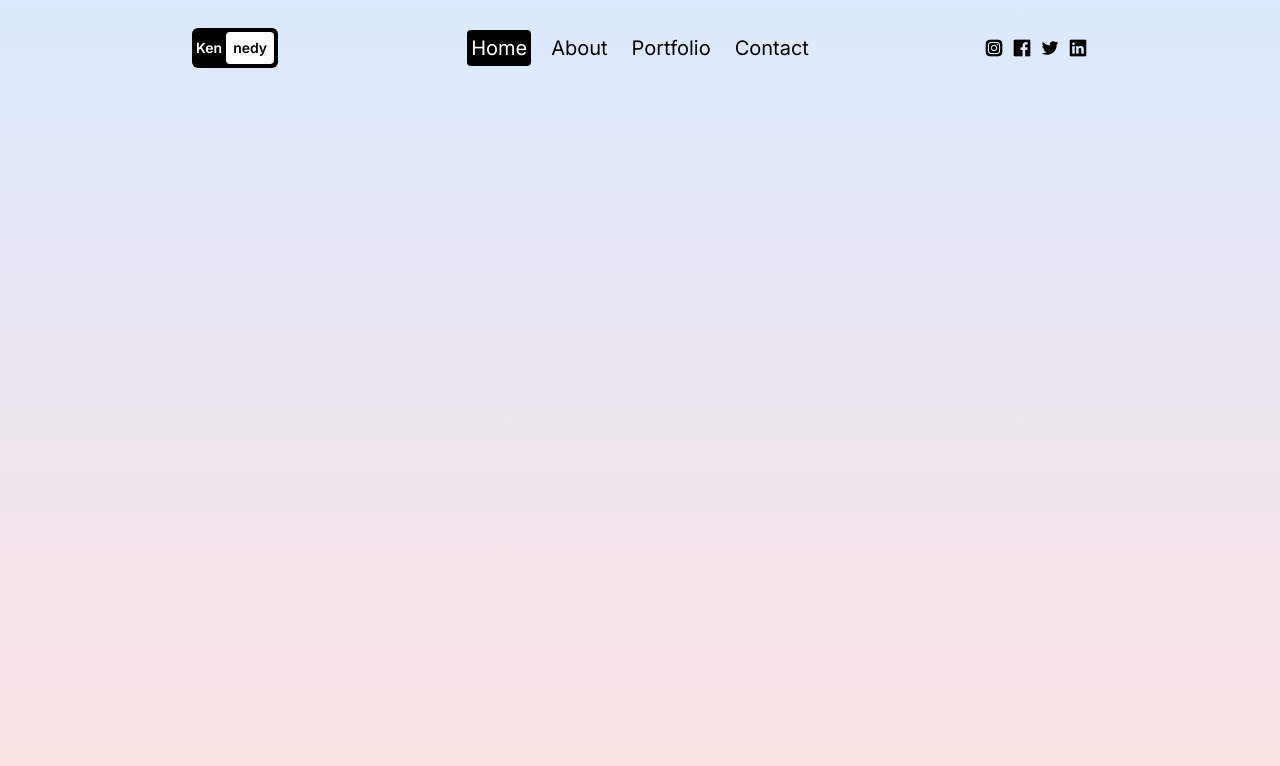
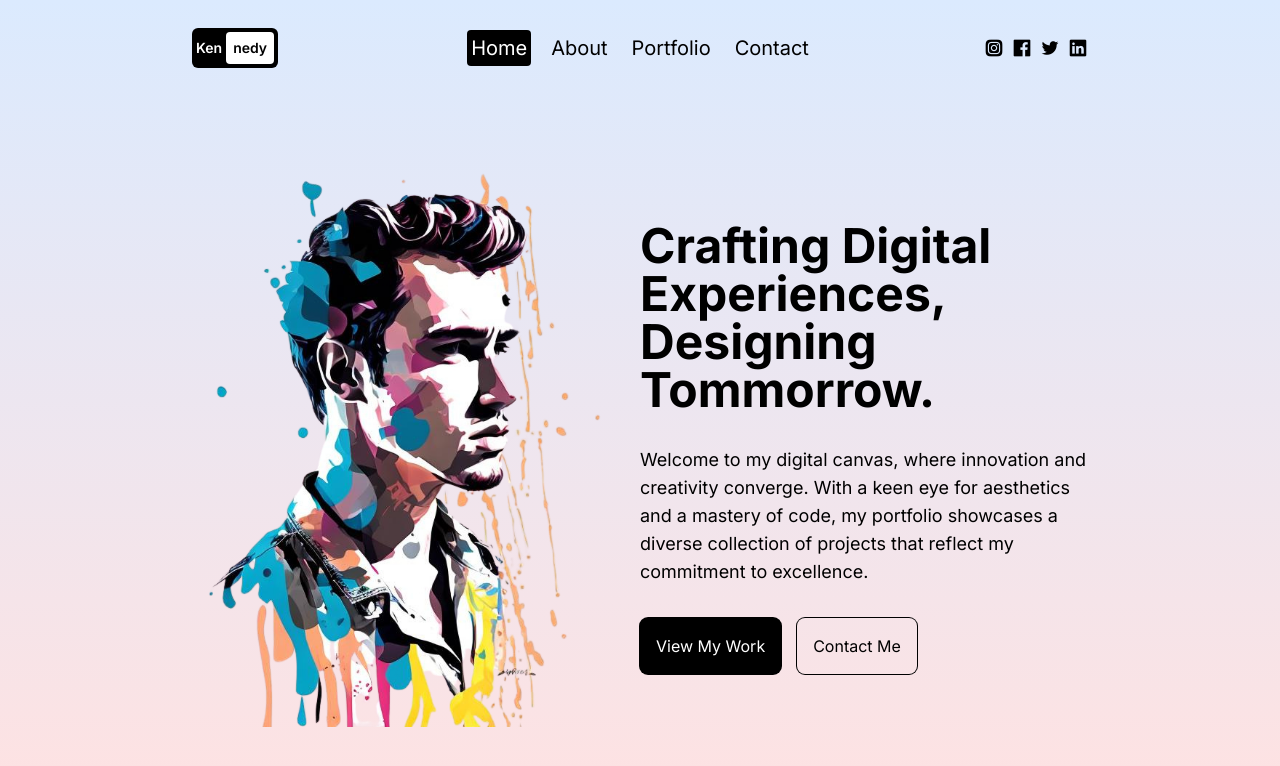
Before and after one commit to MWANGIKENNEDY/my-portfolio, a Next.js app: page / in a window 1280 px wide. Shown: the top 766 px of the page. Built offline with nearby package versions, Linux system fonts and the light colour scheme.

Commit message:
Designed the home page

```diff
--- a/src/app/layout.tsx
+++ b/src/app/layout.tsx
@@ -29,7 +29,7 @@ export default function RootLayout({
           <div className="h-24">
             <Navbar />
           </div>
-          <div className="h-[calc(100vh - 6rem)]">{children}</div>
+          <div className="h-[calc(100vh-6rem)] px-4 sm:px-8 md:px-12 lg:px-20 xl:px-48">{children}</div>
         </div>
       </body>
     </html>
--- a/src/app/page.tsx
+++ b/src/app/page.tsx
@@ -2,8 +2,36 @@ import Image from "next/image";
 
 export default function Home() {
   return (
-    <main className="">
+    <div className="h-full flex flex-col lg:flex-row">
 
-    </main>
+      {/* IMAGE CONTAINER */}
+
+    <div className="flex-1 relative">
+
+      <Image alt="" src="/hero.png" fill className="object-contain"/>
+
+    </div>
+
+      {/* TEXT CONTAINER */}
+
+      <div className="flex-1 flex flex-col gap-8 items-center justify-center">
+
+      <h1 className="text-3xl md:text-5xl font-bold">Crafting Digital Experiences, Designing Tommorrow.</h1>
+
+      <p className="md:text-lg">Welcome to my digital canvas, where innovation and creativity converge. With a keen eye for
+
+        aesthetics and a mastery of code, my portfolio showcases a diverse collection of
+        projects that reflect my commitment to excellence.
+      </p>
+
+      {/* BUTTONS */}
+
+<div className="flex justify-center lg:justify-start  gap-4 w-full ">
+  <button className="bg-black text-white rounded-lg p-4 ring-1 ring-black">View My Work</button>
+  <button className="  rounded-lg p-4 ring-1 ring-black">Contact Me</button>
+</div>
+      </div>
+
+    </div>
   );
 }
```
Also changed, not shown: package.json (+6 -5 lines), public/hero.png (added), 1 other file (tests, documents, lock files or other folders).
